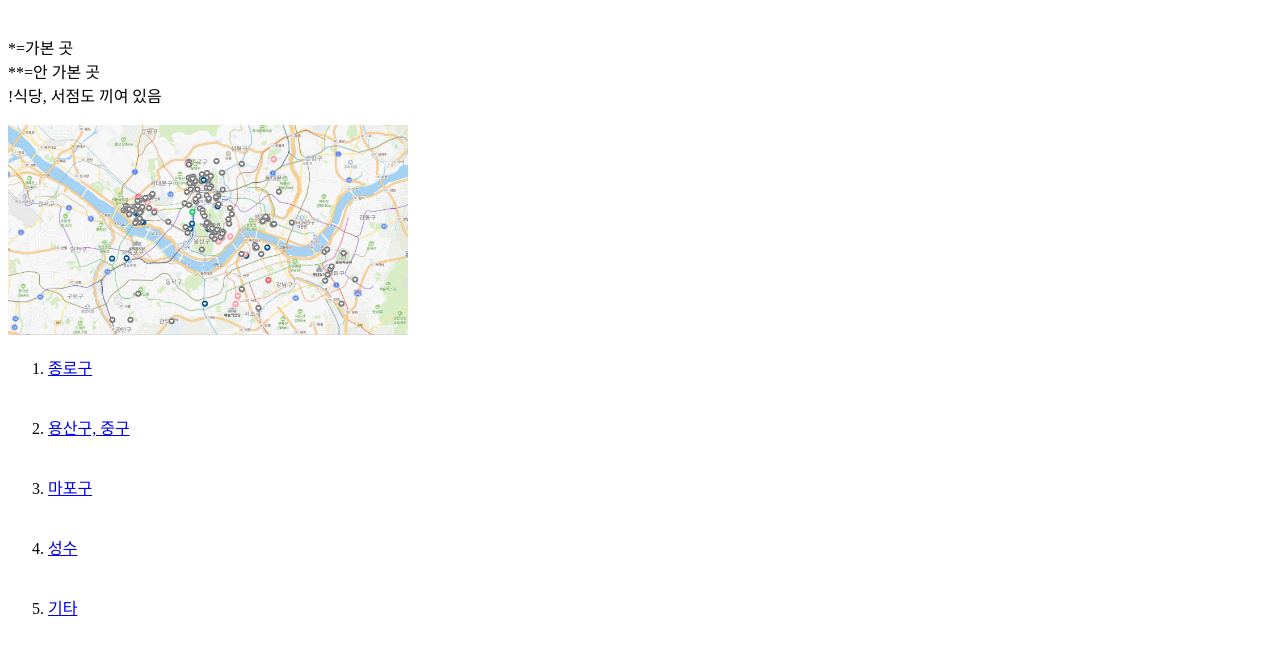
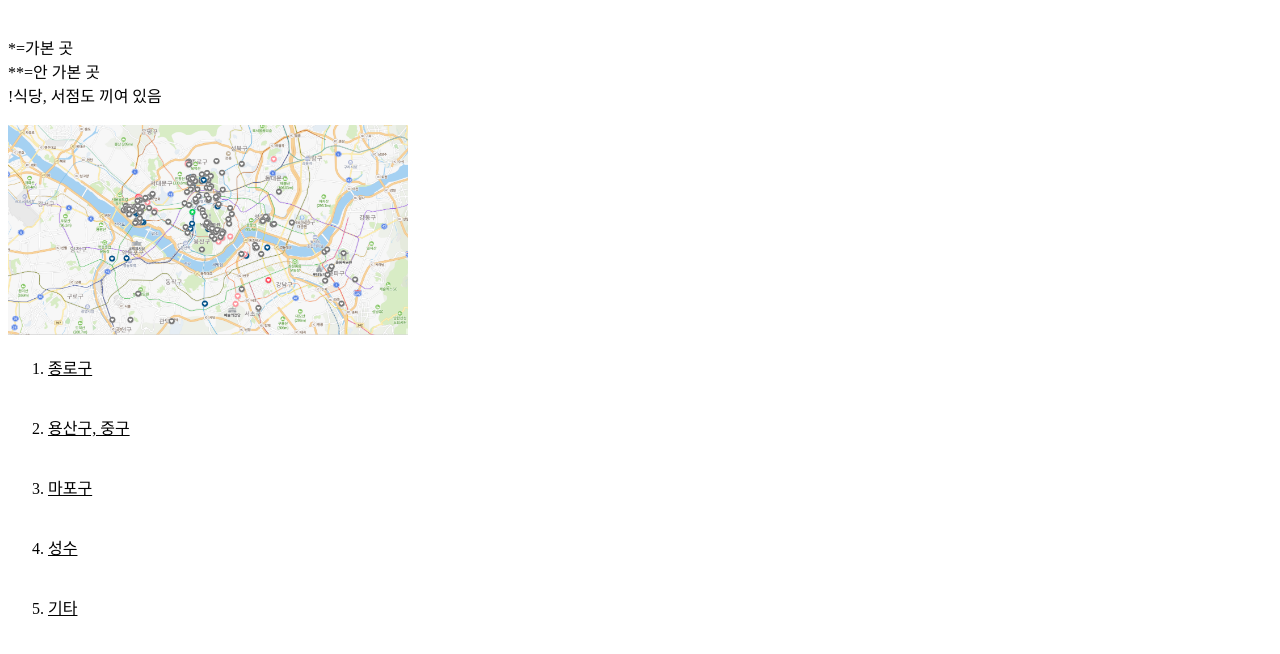
Before and after one commit to youngjaiiii/cofffee, a plain HTML site: page index.html in a window 1280 px wide. Shown: the part 110-764 px from the top of the page. Drawn offline with Linux system fonts and the light colour scheme.

Commit message:
Update index.html

```diff
--- a/index.html
+++ b/index.html
@@ -11,6 +11,10 @@ h1 {
  h3 {
       font-size:20px;
       text-align: right;
+    }
+    a {
+      color:black;
+      text-decoration;
     }
   </style>
 </head>
```
